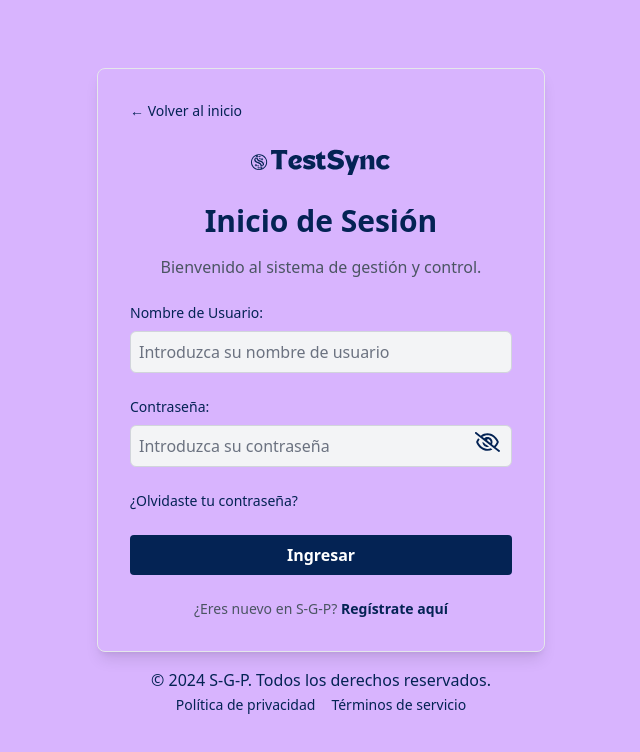
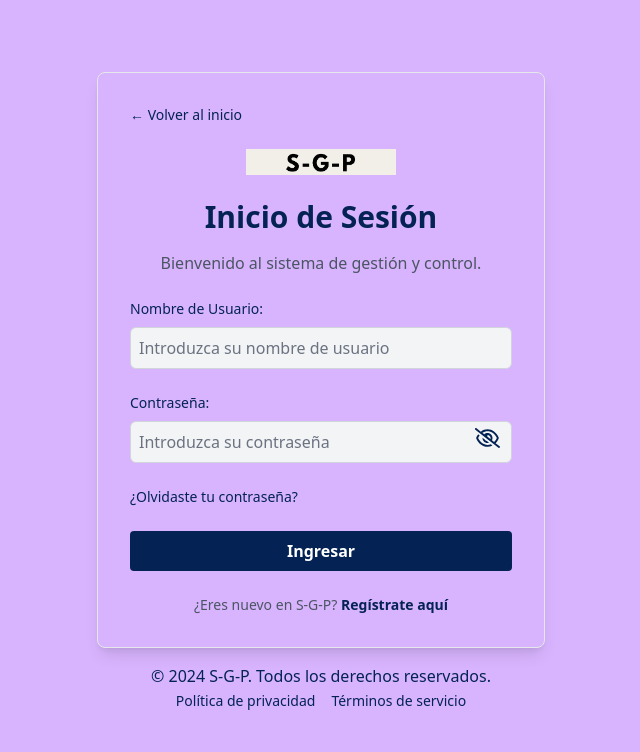
Before and after one commit to GersonEstuardoAlonzoTajiboy/TEST, a React (Vite) app in the folder testSynJSX-main/frontend/: page /login in a window 1280 px wide. Shown: the top 752 px of the page, without its empty margins (319-959 px from the left). Built offline with nearby package versions, Linux system fonts and the light colour scheme.

Commit message:
UPDATE
UPDATE

```diff
--- a/testSynJSX-main/frontend/src/pages/auth/LoginPage.tsx
+++ b/testSynJSX-main/frontend/src/pages/auth/LoginPage.tsx
@@ -27,7 +27,7 @@ function LoginPage() {
         <div className="w-full max-w-sm">
           {/* Centrar solo la imagen */}
           <div className="flex justify-center mb-6">
-            <img src="src/assets/icon/color-logo.svg" width="150px" alt="logo" />
+            <img src="src/assets/icon/S-G-P.png" width="150px" alt="logo" />
           </div>
           <h1 className="text-3xl font-bold text-[#042354] mb-4 text-center">
             Inicio de Sesión
```
